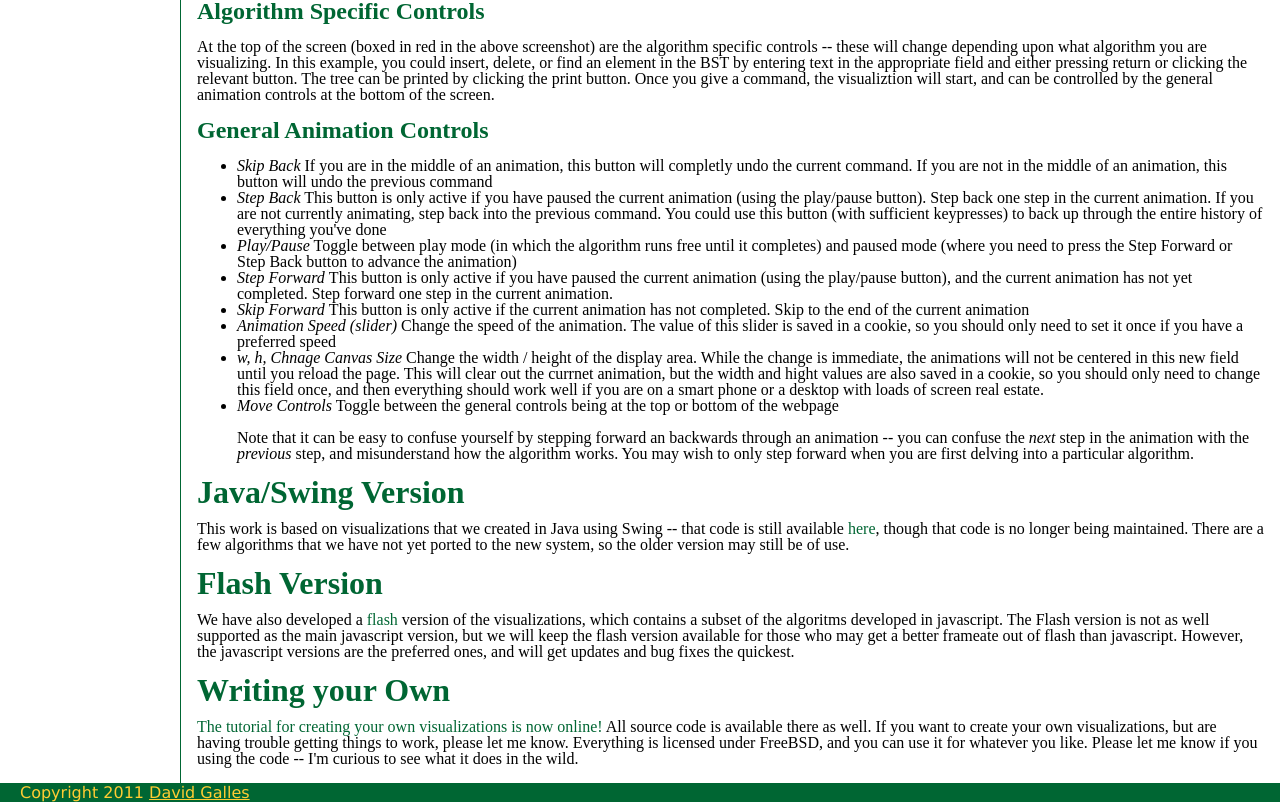
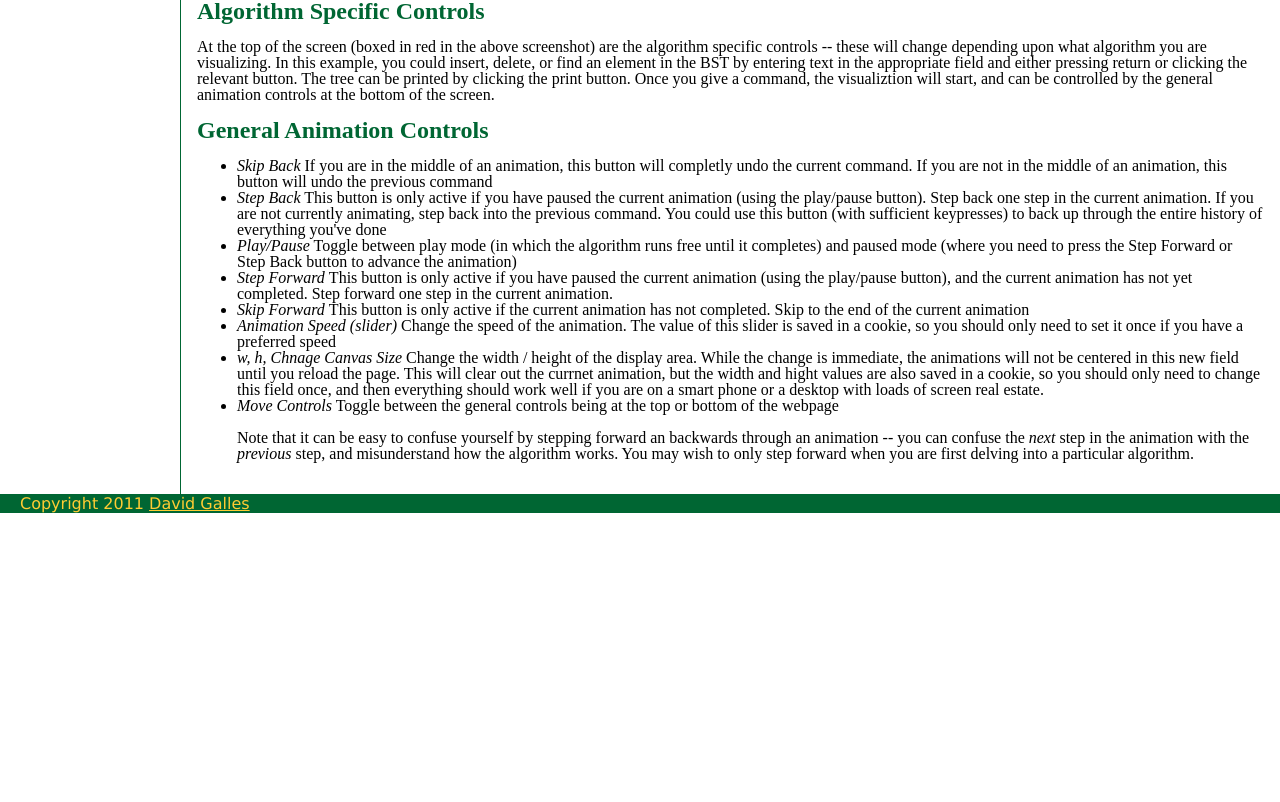
Before and after one commit to algorithm-visualizations/algorithm-visualizations.gihub.io, a plain HTML site: page about.html in a window 1280 px wide. Shown: the part 738-1540 px from the top of the page. After the commit the page ends 1251 px from the top, so only its background shows below. Drawn offline with Linux system fonts and the light colour scheme.

Commit message:
remove java version

```diff
--- a/about.html
+++ b/about.html
@@ -87,25 +87,6 @@ forward when you are first delving into a particular algorithm.
 
 </ul>
 
-
-<h1>Java/Swing Version</h1>
-This work is based on visualizations that we created in Java using Swing -- that code is still available <a href = "java/visualization.html">here</a>,
-though that code is no longer being maintained.  There are a few algorithms that we have not yet ported to the new system,
-so the older version may still be of use.
-
-<h1>Flash Version</h1>
-We have also developed a <a href = "flash.html">flash</a> version of the visualizations,  which contains a subset of
-the algoritms developed in javascript.  The Flash version is not as well supported as the main javascript version,
-but we will keep the flash version available for those who may get a better frameate out of flash than javascript.
-However, the javascript versions are the preferred ones, and will get updates and bug fixes the quickest.
-
-<h1>Writing your Own</h1>
- <a href="source.html">The tutorial for creating your own visualizations is now online!</a>
-All source code is available there as well.  If you want to create your own visualizations, but are having trouble
-getting things to work, please let me know.  Everything is licensed under FreeBSD, and you
-can use it for whatever you like.  Please let me know if you using the code -- I'm curious to see what
-it does in the wild.
-
 </div>
 <div class="footer">Copyright 2011 <a href = "http://www.cs.usfca.edu/galles">David Galles </a> </div>
 
```
